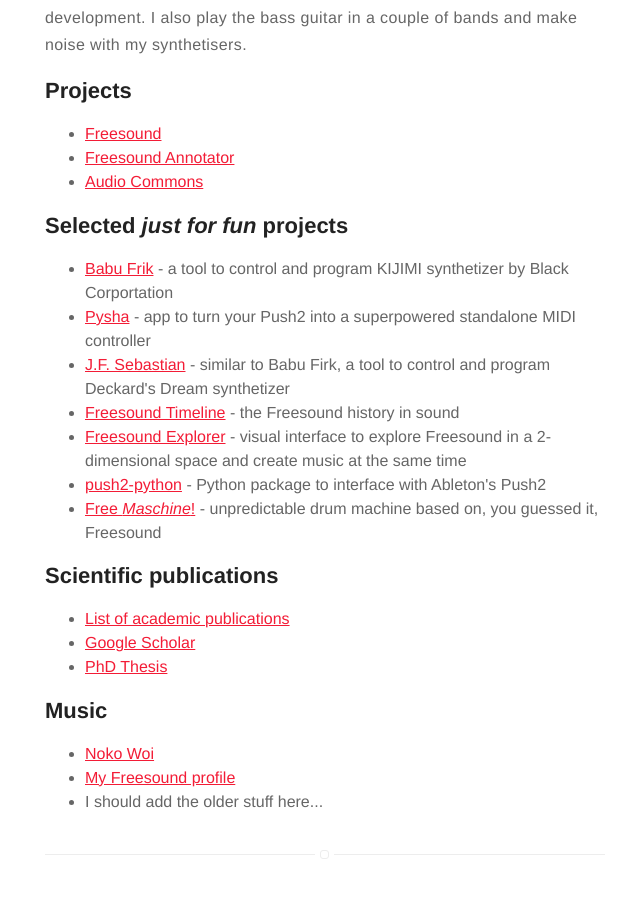
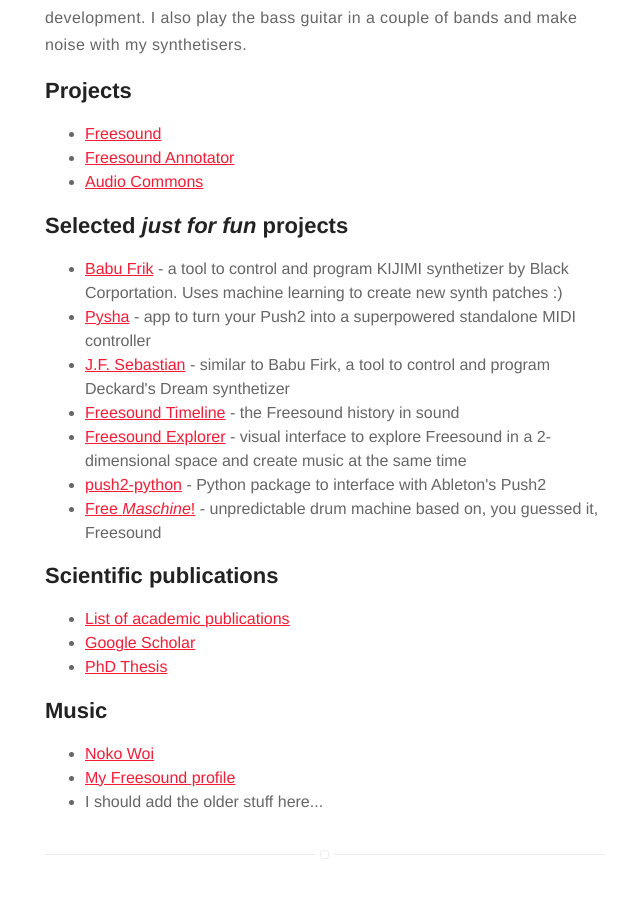
Before and after one commit to ffont/ffont.github.io, a Jekyll site: the page built from about.md, in a window 1280 px wide and 900 px high, scrolled down 1071 px. Shown: the whole window, without its empty margins (315-955 px from the left). Built offline with Jekyll 4.4.1, drawn with Linux system fonts in a browser that asks for light colours.

Commit message:
Update about.md

```diff
--- a/about.md
+++ b/about.md
@@ -25,7 +25,7 @@
 
 <h2>Selected <i>just for fun</i> projects</h2>
 <ul>
-	<li><a href="https://ritaandaurora.github.io/kijimi-babu-frik/">Babu Frik</a> - a tool to control and program KIJIMI synthetizer by Black Corportation</li>
+	<li><a href="https://ritaandaurora.github.io/kijimi-babu-frik/">Babu Frik</a> - a tool to control and program KIJIMI synthetizer by Black Corportation. Uses machine learning to create new synth patches :)</li>
 	<li><a href="https://github.com/ffont/pysha">Pysha</a> - app to turn your Push2 into a superpowered standalone MIDI controller</li>
 	<li><a href="https://ritaandaurora.github.io/ddrm-jfsebastian/">J.F. Sebastian</a> - similar to Babu Firk, a tool to control and program Deckard's Dream synthetizer</li>
 	<li><a href="https://labs.freesound.org/apps/freesound-timeline.html">Freesound Timeline</a> - the Freesound history in sound</li>
```
